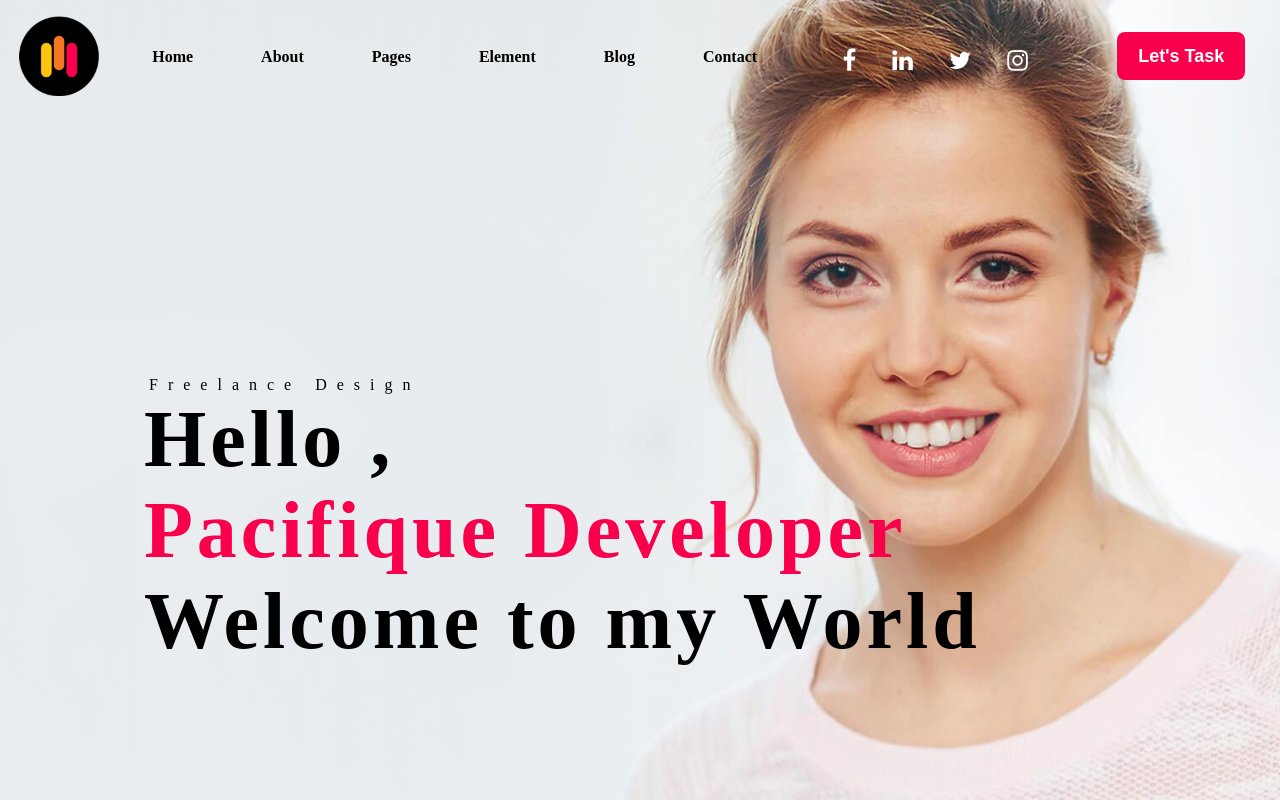
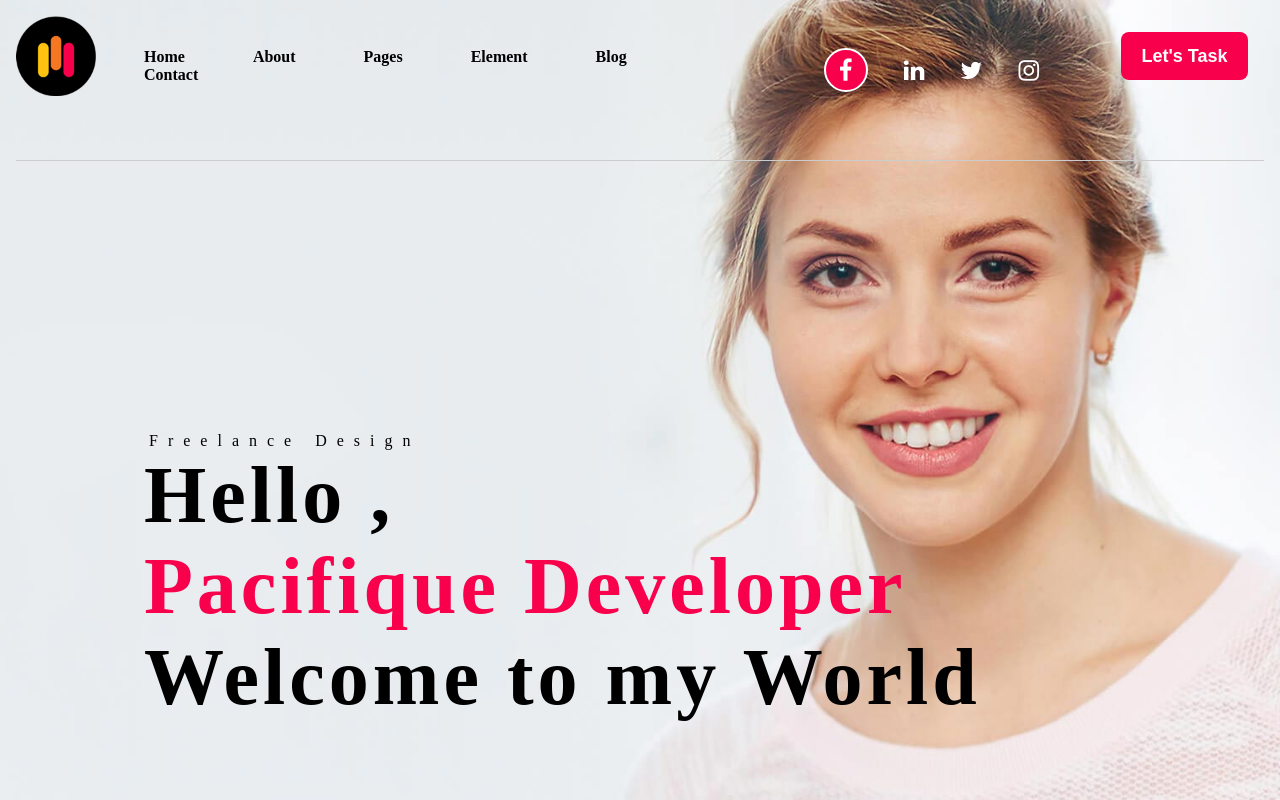
Before and after one commit to ishimwepacifique0/portfolio-, a plain HTML site: page index.html in a window 1280 px wide. In both pictures the pointer is over the icon 849 px from the left and 60 px from the top of the page. Drawn offline with Linux system fonts and the light colour scheme.

Commit message:
change hover

```diff
--- a/css/stylesheet.css
+++ b/css/stylesheet.css
@@ -18,7 +18,7 @@ body{
     justify-content: space-around;
     position:static;
     overflow: hidden;
-    box-shadow: inset;
+    box-shadow: 0px 1px #cccccc;
     top: 0px;
 }
 .img.brand{
@@ -57,6 +57,18 @@ body{
     font-size: 1.5rem;
     cursor: pointer;
 }
+.fa:hover{
+    background-color: #F9004D;
+    color: #fff;
+    border-radius: 50%;
+    border: 2px solid white;
+    width: 1.5rem;
+    height: 1.5rem;
+    text-align: center;
+    padding: 0.5rem;
+    transition: 1s ease-out;
+
+}
 .nav-button{
     background-color: #F9004D;
     height: 3rem;
@@ -74,7 +86,7 @@ body{
     color: rgb(10, 10, 10);
     border: 6px  black;
     cursor: pointer;
-    box-shadow: ;
+    box-shadow: 10px 10px 3px #aaaaaa;
 
 }
 
```
